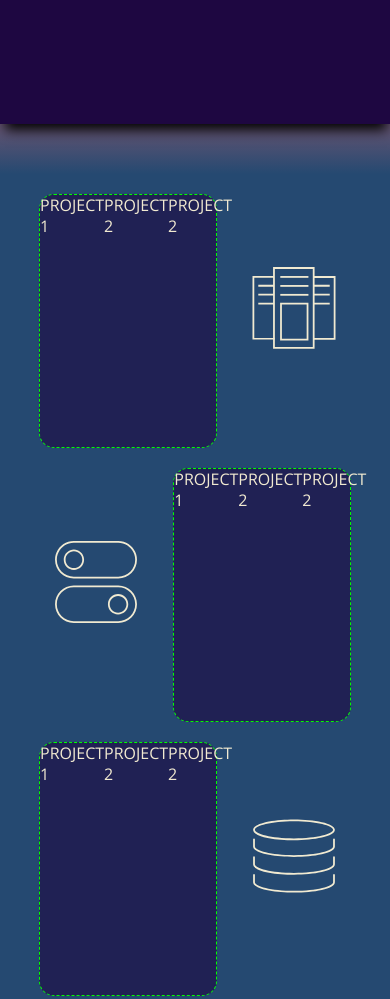
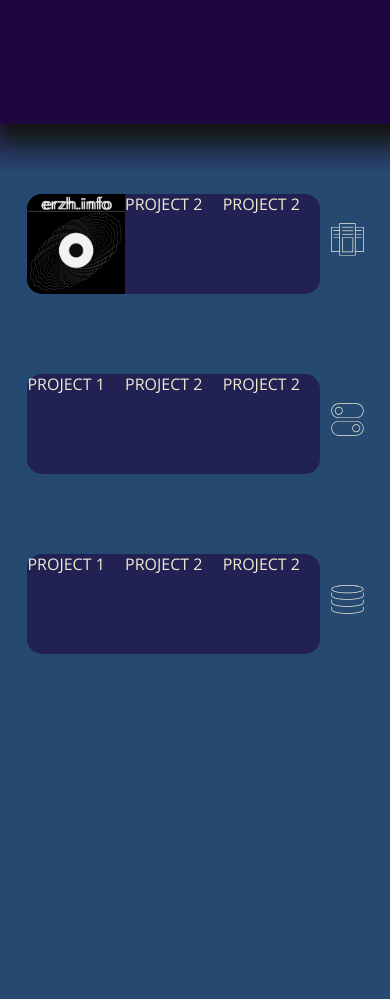
Before and after one commit to mscbr/maciejscibor, a plain HTML site: page index.html in a window 390 px wide. Shown: the part 720-1719 px from the top of the page. Drawn offline with nearby package versions, Linux system fonts and the light colour scheme.

Commit message:
project tiles within projects section grid designed with media querries

```diff
--- a/index.html
+++ b/index.html
@@ -37,12 +37,15 @@
 	<section id="projects">
 		<div id="projects-grid">
 			<div id="websites" class="projects-section">
-				<div class="project-tile">PROJECT 1</div>
+				<div class="project-tile">
+					<a href="https://www.erzh.info">
+						<img src="media/thumbnails/websites/erzhinfo-thumbnail.png" class="thumbnail-left" alt="erzh.info thumbnail" target="_blank">
+					</a>
+				</div>
 				<div class="project-tile">PROJECT 2</div>
 				<div class="project-tile">PROJECT 2</div>
 			</div>
 			<div id="websites-icon" class="tiles-icon">
-				<!-- <object type="image/svg+xml" data="media/icons/if_machines_2955248.svg" class="proj-icon"></object> -->
 				<img class="proj-icon" src="media/icons/if_machines_2955248.svg" alt="Website icon">
 			</div>
 			<div id="web-apps" class="projects-section">
--- a/style.css
+++ b/style.css
@@ -217,12 +217,16 @@ a {
 	color: #f1ead1;
 	text-decoration: none;
 }
+a:hover {
+	cursor: pointer;
+}
 #navbar {
 	position: fixed;
 	background-color: transparent;
 	animation: slide-down 0.8s ease-out forwards;
 	animation-delay: 5s;
 	transform: translateY(-50px);
+	z-index: 2;
 }
 .horizontal-bar {
 	width: 100%;
@@ -301,10 +305,11 @@ a {
 	height: 100vh;
 	width: 100vw;
 	text-align: left;
-	box-shadow: 1px 10px 12px -4px rgba(0,0,0,1);
+	box-shadow: 14px 17px 17px 14px rgba(0,0,0,1);
 	display: flex;
-  	align-items: center;
-  	justify-content: center;
+	align-items: center;
+	justify-content: center;
+	z-index: 2;
 }
 #headers-welcome>h1 {
 	opacity: 0;
@@ -356,13 +361,11 @@ a {
 #projects {
 	position: relative;
 	height: 100vh;
-	background: linear-gradient(180deg, rgba(241,234,209,0.34) 0%, rgba(37,73,113,1) 50px);
-	z-index: -1;
+	background: linear-gradient(180deg, rgba(241, 234, 209, 0.08) 0%, rgba(37,73,113,1) 50px);
+	z-index: 1;
 	padding-top: 50px;
-
 }
 #projects-grid {
-	/* border: 2px solid red; */
 	display: grid;
 	width: 80%;
 	height: 95%;
@@ -371,7 +374,7 @@ a {
 	padding-top: 5px;
 	padding-bottom: 5px;
 	grid-template-columns: repeat(3, 1fr);
-	grid-template-rows: repeat(3, 1fr);
+	grid-template-rows: repeat(3, 200px);
 	grid-gap: 20px;
 	grid-template-areas: "websites websites icon-web"
 						"icon-app web-apps web-apps"
@@ -380,7 +383,6 @@ a {
 .projects-section {
 	display: flex;
 	border-radius: 15px;
-	border: 1px lime dashed;
 	background-color: rgba(30,7,65, 0.6);
 	z-index: 2;
 
@@ -395,9 +397,12 @@ a {
 	grid-area: ds;
 }
 .project-tile {
-	/* border: 1px orange solid; */
 	width: 100%;
 }
+/* .project-tile>a {
+	cursor: pointer;
+	z-index: 5;
+} */
 .tiles-icon {
 	height: 90%;
 	width: auto;
@@ -409,7 +414,22 @@ a {
 	height: 50%;
 	width: auto;
 }
-
+.thumbnail-left {
+	height: 100%;
+	width: 100%;
+	border-top-left-radius: 15px;
+	border-bottom-left-radius: 15px;
+}
+.thumbnail-middle {
+	height: 100%;
+	width: 100%;
+}
+.thumbnail-right {
+	height: 100%;
+	width: 100%;
+	border-top-right-radius: 15px;
+	border-bottom-right-radius: 15px;
+}
 
 
 
@@ -441,17 +461,7 @@ a {
 		font-size: 14px;
 		padding-left: 30px;
 	}
-	.sidebar {
-		width: 100%;
-		height: 55px;
-		padding-left: 0px;
-		font-size: 18px;
-		display: flex;
-		flex-direction: initial;
-		justify-content: center;
-		align-items:  center;
-		transition: 0.4s;
-	}
+
 	.nav-link {
 		margin-left: 4%;
 		margin-right: 3%;
@@ -470,3 +480,33 @@ a {
 	}
 
 }
+@media only screen and (max-width: 1000px) {
+	#projects-grid {
+		grid-template-rows: repeat(3, 170px);
+		grid-gap: 17px;
+	}
+}
+@media only screen and (max-width: 750px) {
+	#projects-grid {
+		height: 75%;
+		padding-left: 0.5%;
+		grid-template-columns: 50% 40% 10%;
+		grid-template-rows: repeat(3, 100px);
+		grid-gap: 12px;
+		grid-row-gap: 80px;
+		grid-template-areas: "websites websites icon-web"
+							"web-apps web-apps icon-app"
+							"ds ds icon-ds";
+	}
+	.sidebar {
+		width: 100%;
+		height: 55px;
+		padding-left: 0px;
+		font-size: 18px;
+		display: flex;
+		flex-direction: initial;
+		justify-content: center;
+		align-items:  center;
+		transition: 0.4s;
+	}
+}
```
Also changed, not shown: media/thumbnails/websites/erzhinfo-thumbnail.png (added).
